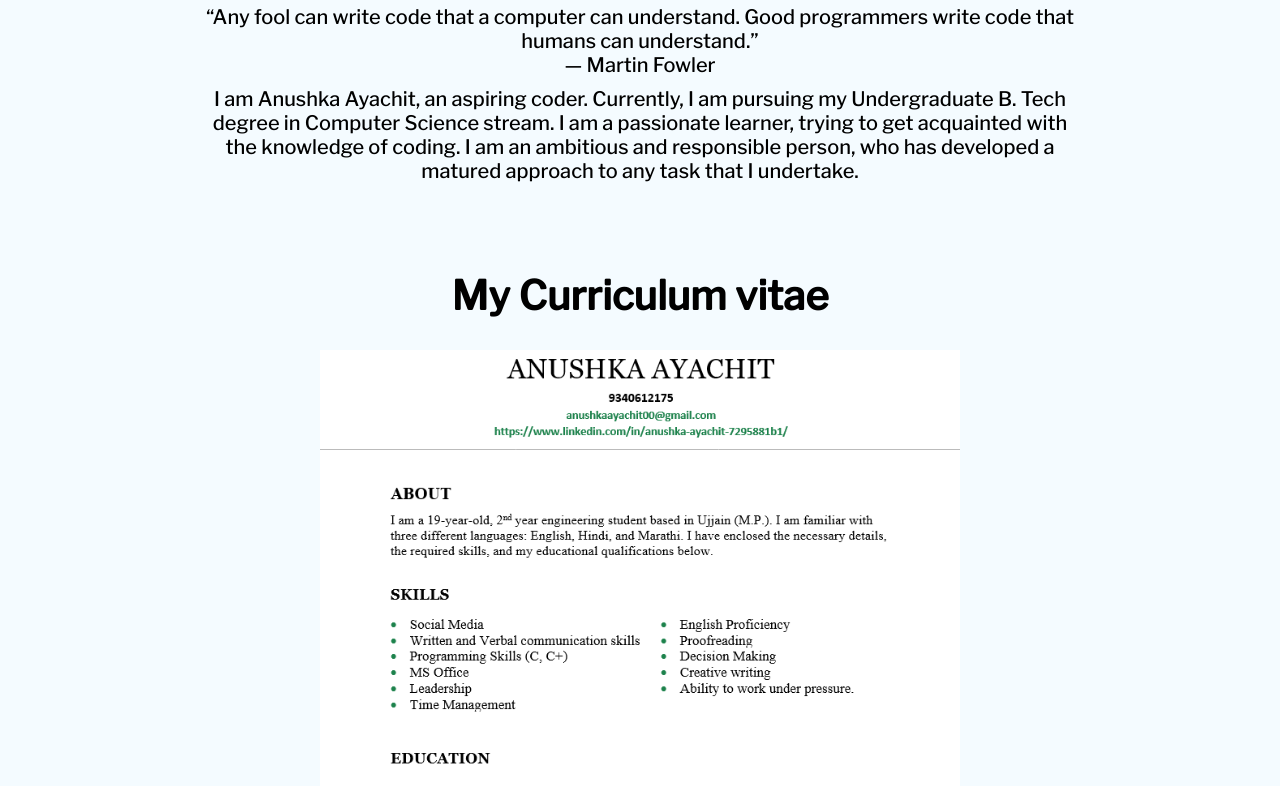
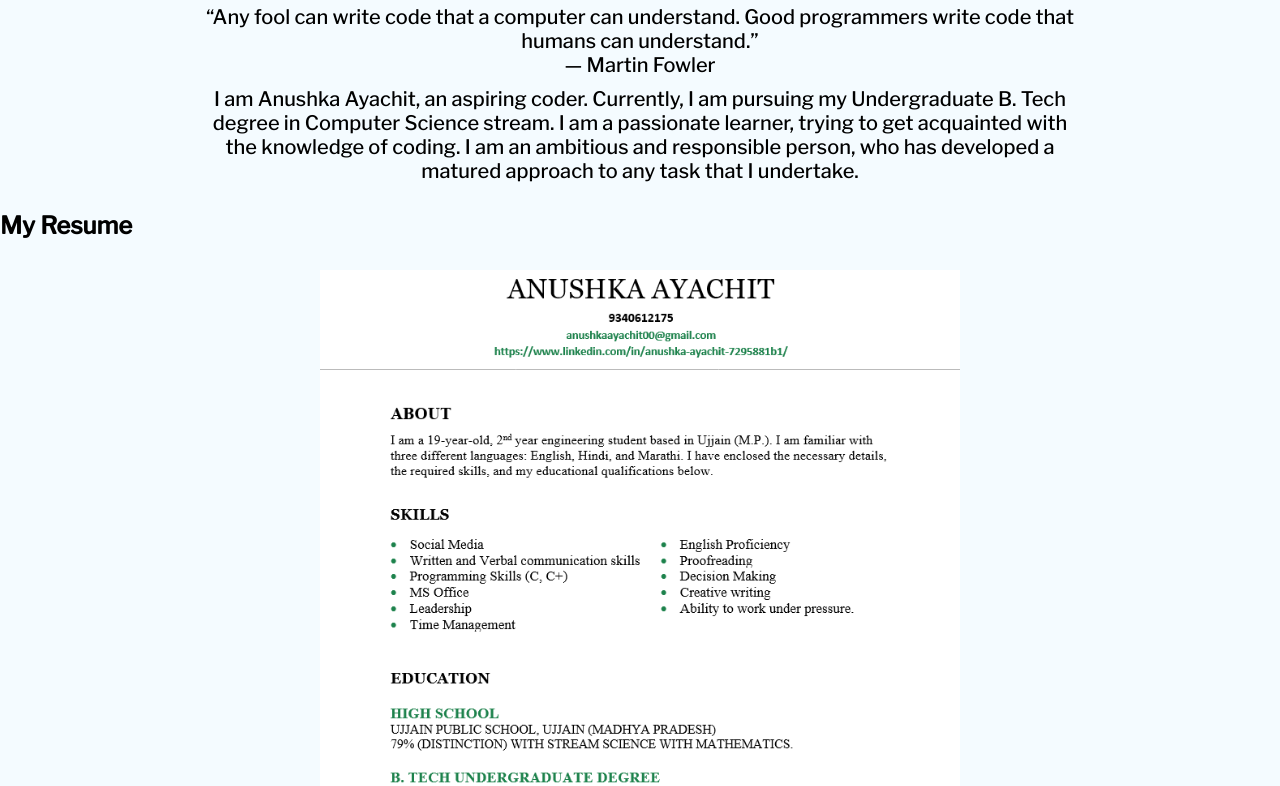
Before and after one commit to Anushka001/Anushka001.github.io, a plain HTML site: page index.html in a window 1280 px wide. Shown: the part 449-1235 px from the top of the page. Drawn offline with nearby package versions, Linux system fonts and the light colour scheme.

Commit message:
Update index.html

```diff
--- a/index.html
+++ b/index.html
@@ -12,7 +12,7 @@
     <nav id="navbar">
         <ul>
             <li class="item"><a href="#project">Home</a></li>
-            <li class="item"><a href="#cv">Curriculum vitae</a></li>
+            <li class="item"><a href="#rsme">Resume</a></li>
             <li class="item"><a href="#portfolio">Portfolio</a></li>
             <li class="item"><a href="#social">Say Hi</a></li>
             <li class="item"><a href="#contact">Contact me</a></li>
@@ -32,9 +32,9 @@
 
     </section>
 
-    <section id="cv">
-        <div class="CV">
-            <h1>My Curriculum vitae</h1>
+    <section id="rsme">
+        <div class="rsme">
+            <h1>My Resume</h1>
             <img src="CurriculumV.PNG" class="center">
         </div>
     </section>
```
